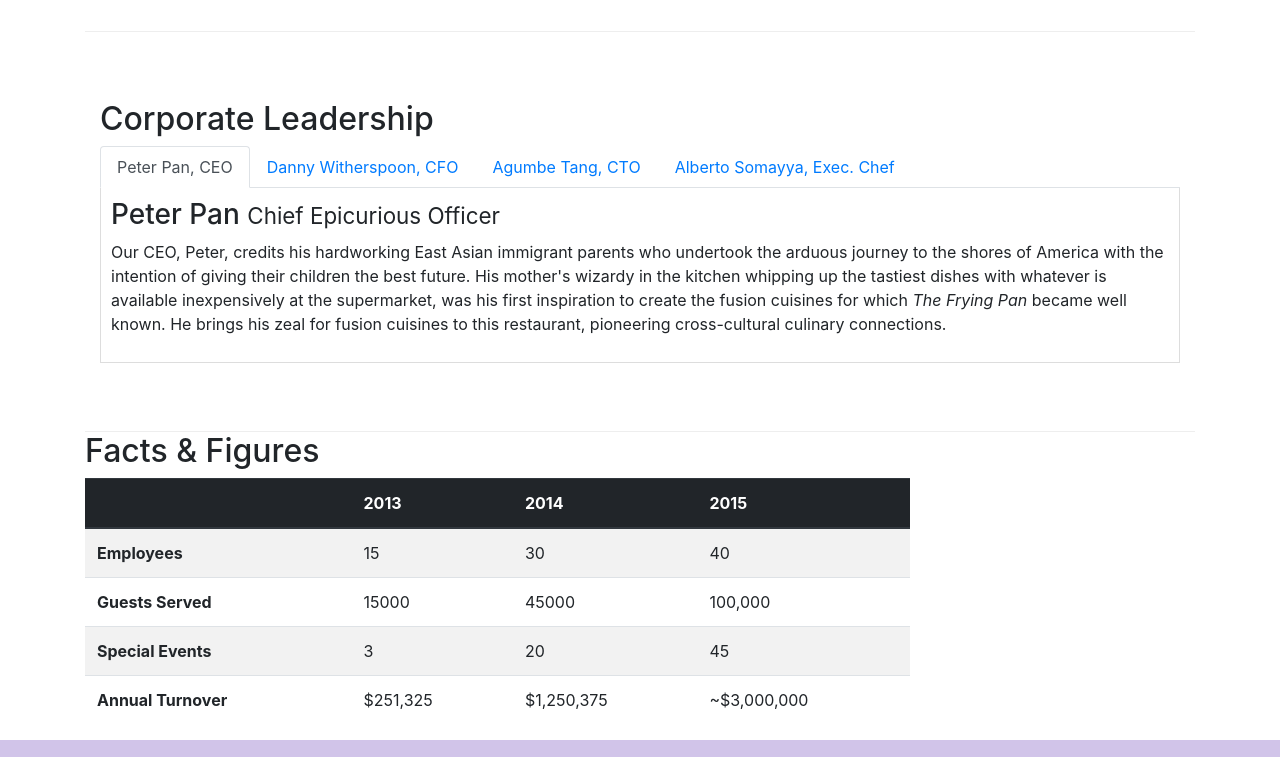
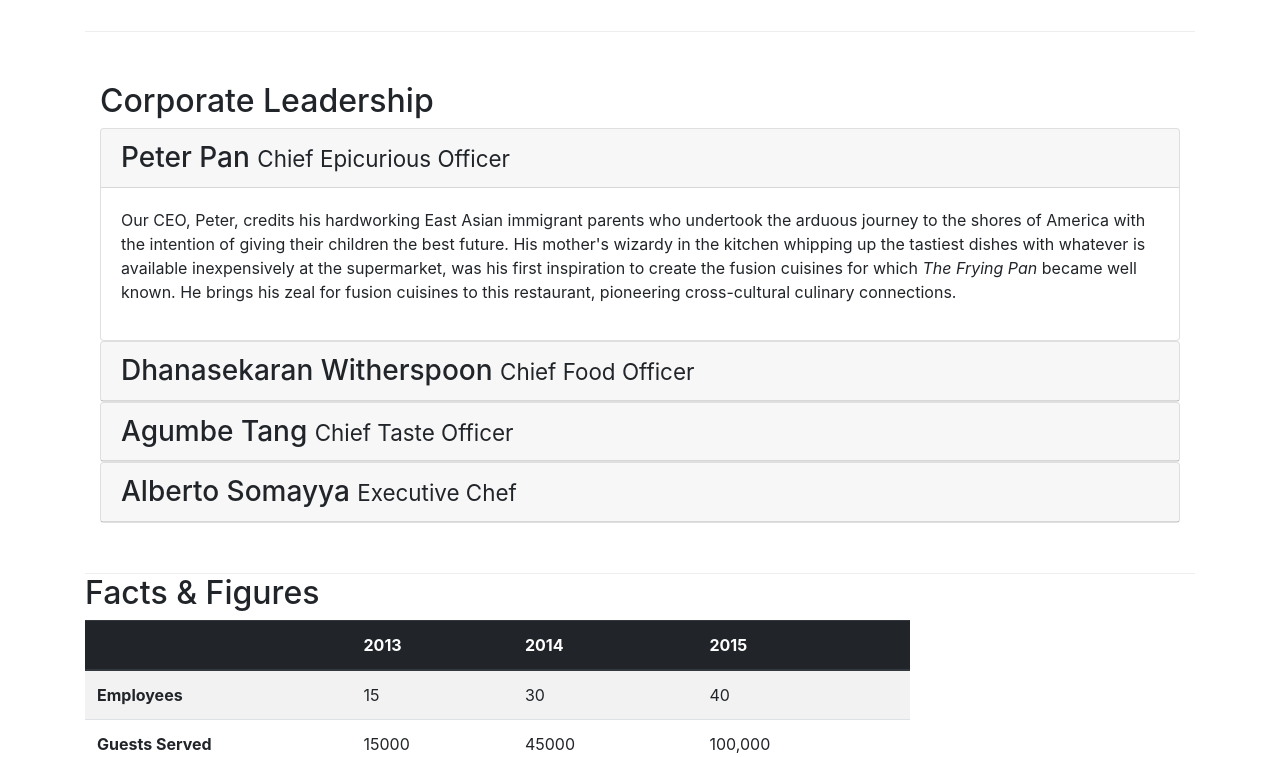
Before and after one commit to Chiragga24/Web-Development-Project, a website: page aboutus.html in a window 1280 px wide. Shown: the part 940-1697 px from the top of the page. Drawn offline with nearby package versions, Linux system fonts and the light colour scheme.

Commit message:
Accordian

```diff
--- a/aboutus.html
+++ b/aboutus.html
@@ -102,40 +102,63 @@
         <div class = "row row-content align-items-center">
             <div class = "col-12 ">
                 <h2>Corporate Leadership</h2>
-                <ul class="nav nav-tabs">
-                    <li class="nav-item">
-                        <a class="nav-link active" href="#peter"
-                          role="tab" data-toggle="tab">Peter Pan, CEO</a>
-                      </li>
-                      <li class="nav-item">
-                        <a class="nav-link" href="#danny" role="tab"
-                          data-toggle="tab">Danny Witherspoon, CFO</a>
-                      </li>
-                      <li class="nav-item">
-                        <a class="nav-link" href="#agumbe"role="tab"
-                          data-toggle="tab">Agumbe Tang, CTO</a>
-                      </li>
-                      <li class="nav-item">
-                        <a class="nav-link" href="#alberto" role="tab"
-                          data-toggle="tab">Alberto Somayya, Exec. Chef</a>
-                      </li>
-                </ul>
-                <div class="tab-content">
-                <div role="tabpanel" class="tab-pane fade show active" id="peter">
-                    <h3>Peter Pan <small>Chief Epicurious Officer</small></h3>
-                    <p class ="d-none d-sm-block">Our CEO, Peter, credits his hardworking East Asian immigrant parents who undertook the arduous journey to the shores of America with the intention of giving their children the best future. His mother's wizardy in the kitchen whipping up the tastiest dishes with whatever is available inexpensively at the supermarket, was his first inspiration to create the fusion cuisines for which <em>The Frying Pan</em> became well known. He brings his zeal for fusion cuisines to this restaurant, pioneering cross-cultural culinary connections.</p>
+
+                <div id="accordian">
+                    <div class="card">
+                        <div class="card-header" role="tab" id="peterhead">
+                        <h3 class="mb-0">
+                            <a data-toggle="collapse" data-target="#peter">
+                            Peter Pan <small>Chief Epicurious Officer</small>
+                            </a>
+                        </h3>
+                        </div>
+                        <div class="collapse show" id="peter" data-parent="#accordion">
+                            <div class="card-body">
+                                <p class="d-none d-sm-block">Our CEO, Peter, credits his hardworking East Asian immigrant parents who undertook the arduous journey to the shores of America with the intention of giving their children the best future. His mother's wizardy in the kitchen whipping up the tastiest dishes with whatever is available inexpensively at the supermarket, was his first inspiration to create the fusion cuisines for which <i>The Frying Pan</i> became well known. He brings his zeal for fusion cuisines to this restaurant, pioneering cross-cultural culinary connections.</p>
+                            </div>
+                        </div>
+                    </div>
+                    <div class="card">
+                        <div class="card-header" role="tab" id="dannyhead">
+                        <h3 class="mb-0">
+                            <a class="collapsed" data-toggle="collapse" data-target="#danny">
+                            Dhanasekaran Witherspoon <small>Chief Food Officer</small>
+                            </a>
+                        </h3>
+                    </div>
+                    <div class="collapse" id="danny" data-parent="#accordion">
+                        <div class="card-body">
+                            <p class="d-none d-sm-block">Our CFO, Danny, as he is affectionately referred to by his colleagues, comes from a long established family tradition in farming and produce. His experiences growing up on a farm in the Australian outback gave him great appreciation for varieties of food sources. As he puts it in his own words, <em>Everything that runs, wins, and everything that stays, pays!</em></p>
+                        </div>
+                    </div>
                 </div>
-                <div role="tabpanel" class="tab-pane fade" id="danny">
-                    <h3>Dhanasekaran Witherspoon <small>Chief Food Officer</small></h3>
-                    <p class ="d-none d-sm-block">Our CFO, Danny, as he is affectionately referred to by his colleagues, comes from a long established family tradition in farming and produce. His experiences growing up on a farm in the Australian outback gave him great appreciation for varieties of food sources. As he puts it in his own words, <em>Everything that runs, wins, and everything that stays, pays!</em></p>
+                <div class="card">
+                        <div class="card-header" role="tab" id="agumbehead">
+                        <h3 class="mb-0">
+                            <a class="collapsed" data-toggle="collapse" data-target="#agumbe">
+                            Agumbe Tang <small>Chief Taste Officer</small>
+                            </a>
+                        </h3>
+                    </div>
+                    <div class="collapse" id="agumbe" data-parent="#accordion">
+                        <div class="card-body">
+                            <p class="d-none d-sm-block">Blessed with the most discerning gustatory sense, Agumbe, our CTO, personally ensures that every dish that we serve meets his exacting tastes. Our chefs dread the tongue lashing that ensues if their dish does not meet his exacting standards. He lives by his motto, <i>You click only if you survive my lick.</i></p>
+                        </div>
+                    </div>
                 </div>
-                <div role="tabpanel" class="tab-pane fade" id="agumbe">
-                    <h3>Agumbe Tang <small>Chief Taste Officer</small></h3>
-                    <p class ="d-none d-sm-block">Blessed with the most discerning gustatory sense, Agumbe, our CTO, personally ensures that every dish that we serve meets his exacting tastes. Our chefs dread the tongue lashing that ensues if their dish does not meet his exacting standards. He lives by his motto, <em>You click only if you survive my lick.</em></p>
-                </div>
-                <div role="tabpanel" class="tab-pane fade" id="alberto">
-                    <h3>Alberto Somayya <small>Executive Chef</small></h3>
-                    <p class ="d-none d-sm-block">Award winning three-star Michelin chef with wide International experience having worked closely with whos-who in the culinary world, he specializes in creating mouthwatering Indo-Italian fusion experiences. He says, <em>Put together the cuisines from the two craziest cultures, and you get a winning hit! Amma Mia!</em></p>
+                <div class="card">
+                        <div class="card-header" role="tab" id="albertohead">
+                        <h3 class="mb-0">
+                            <a class="collapsed" data-toggle="collapse" data-target="#alberto">
+                            Alberto Somayya <small>Executive Chef</small>
+                            </a>
+                        </h3>
+                    </div>
+                    <div class="collapse" id="alberto" data-parent="#accordion">
+                        <div class="card-body">
+                            <p class="d-none d-sm-block">Award winning three-star Michelin chef with wide International experience having worked closely with whos-who in the culinary world, he specializes in creating mouthwatering Indo-Italian fusion experiences. He says,<em> Put together the cuisines from the two craziest cultures, and you get a winning hit! Amma Mia!</em></p>
+                        </div>
+                    </div>
                 </div>
                 </div>
 
```
